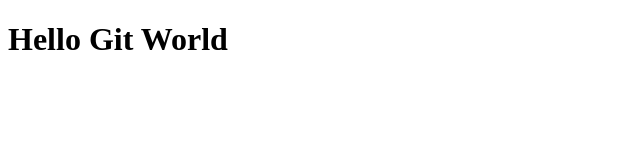
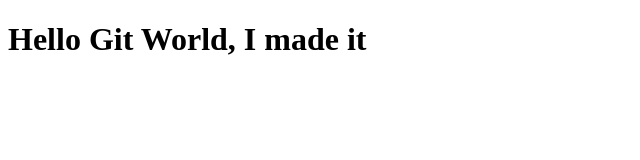
Before and after one commit to collenejane0218/adonis_mangcoy, a plain HTML site: page index.html in a window 1280 px wide. Shown: the whole page, without its empty margins (0-640 px from the left). Drawn offline with Linux system fonts and the light colour scheme.

Commit message:
Modified index.html file on dev branch

```diff
--- a/index.html
+++ b/index.html
@@ -4,6 +4,6 @@
 	<title> My Git Connect Demo Activity</title>
 </head>
 <body>
-	<h1> Hello Git World</h1>
+	<h1> Hello Git World, I made it</h1>
 </body>
 </html>
```
